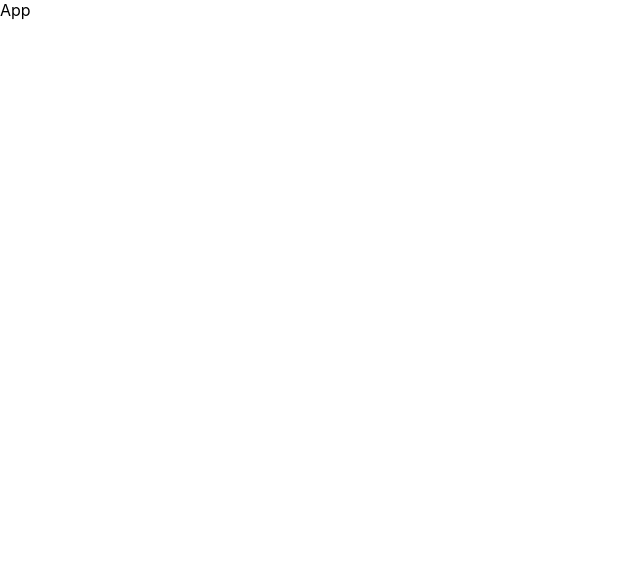
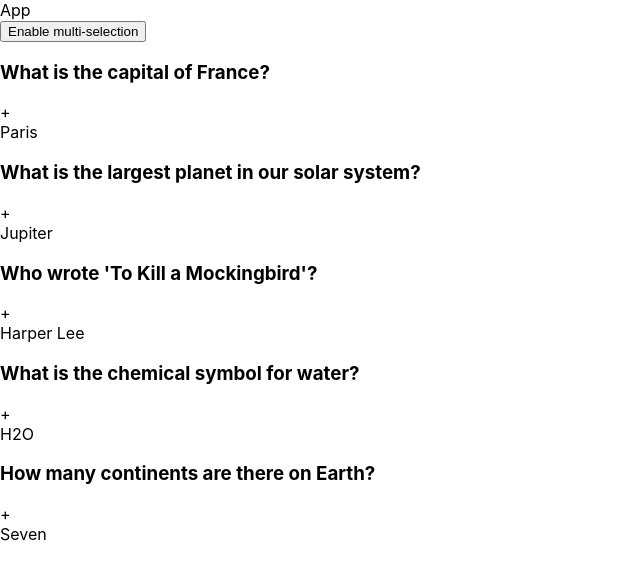
Before and after one commit to wahitom/Accordion, a React (Create React App) app: page / in a window 1280 px wide. Shown: the top 580 px of the page, without its empty margins (0-640 px from the left). Built offline with nearby package versions, Linux system fonts and the light colour scheme.

Commit message:
Styling for the accordion

```diff
--- a/src/components/accordion/index.js
+++ b/src/components/accordion/index.js
@@ -2,8 +2,108 @@
 // handle opeing a single selection
 // handle opening multiple selections
 
+import React from "react";
+import { useEffect, useState } from "react";
+import data from "./data";
+import "./styles.css";
 export default function Accordion() {
-  return;
+  // single selection
+  // useState hook to handle displaying the single selection
 
-  <div>Accordion</div>;
+  // enable single selection
+  const [selected, setSelected] = useState(null);
+
+  // enable multi selection
+  const [enableMultiSelection, setEnableMultiSelection] = useState(false);
+
+  // enable multiple selected items ie when we select multiple things we have to store multiple ids
+  const [multipleSelection, setMultipleSelection] = useState([]);
+
+  // handle the text on the button to say either enable multi selection or disable multiselection
+  const [buttonText, setButtonText] = useState("Enable multi-selection");
+
+  // to make sure the text changes
+  useEffect(() => {
+    setButtonText(
+      enableMultiSelection
+        ? "Disable multi-selection"
+        : "Enable multi-selection"
+    );
+  }, [enableMultiSelection]);
+
+  function handleSingleSelection(getCurrentId) {
+    console.log(getCurrentId);
+    //set our seelcted as current id
+    setSelected(getCurrentId === selected ? null : getCurrentId);
+  }
+
+  // handle {multiselection}
+  function handleMultiSelection(getCurrentId) {
+    //if an item is clicked its stored in the array
+    // this is to avoid mutating any of the other states directly
+    let copyMultiple = [...multipleSelection];
+    const findIndexOfCurrentId = copyMultiple.indexOf(getCurrentId);
+
+    console.log(findIndexOfCurrentId);
+
+    // vheck if clicked id is in the array
+    if (findIndexOfCurrentId === -1) {
+      copyMultiple.push(getCurrentId);
+    } else {
+      // remove only one item
+      copyMultiple.splice(findIndexOfCurrentId, 1);
+    }
+
+    setMultipleSelection(copyMultiple);
+  }
+
+  console.log(selected);
+
+  return (
+    <div className="wrapper">
+      {/* use onClick function to enable multi selection */}
+      <button onClick={() => setEnableMultiSelection(!enableMultiSelection)}>
+        {buttonText}
+      </button>
+
+      <div className="accordion">
+        {/* display our data here */}
+        {data && data.length > 0 ? (
+          /* map the data */
+          data.map((dataItem) => (
+            <div className="item">
+              <div
+                onClick={
+                  enableMultiSelection
+                    ? /** if true handle selecting and storing multiple ids */
+                      () => handleMultiSelection(dataItem.id)
+                    : /**if not then use the single selection function */
+                      () => handleSingleSelection(dataItem.id)
+                }
+                className="title"
+              >
+                <h3>{dataItem.question}</h3>
+                <span>+</span>
+              </div>
+              <div
+                className={`content ${
+                  (
+                    enableMultiSelection
+                      ? multipleSelection.indexOf(dataItem.id) !== -1
+                      : selected === dataItem.id
+                  )
+                    ? "show"
+                    : ""
+                }`}
+              >
+                {dataItem.answer}
+              </div>
+            </div>
+          ))
+        ) : (
+          <div>No data found</div>
+        )}
+      </div>
+    </div>
+  );
 }
```
